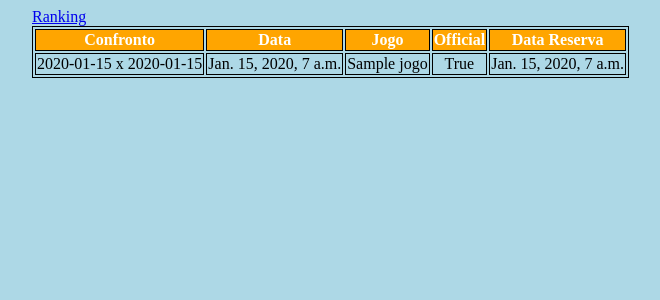
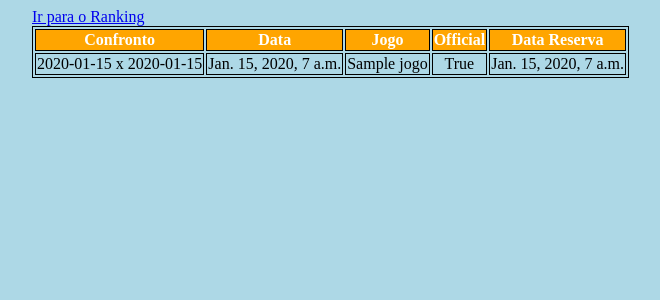
Before and after one commit to karnaflokao/arena, a Django app: page /confronto/ in a window 1280 px wide. Shown: the top 300 px of the page, without its empty margins (16-676 px from the left). Run offline with Django 3.2, Linux system fonts and the light colour scheme; tables that the repository leaves empty hold one stand-in row (values such as "Sample post").

Commit message:
link para rank e confronto

```diff
--- a/caroco/confronto/templates/confronto/index.html
+++ b/caroco/confronto/templates/confronto/index.html
@@ -26,7 +26,7 @@ th {
 
 	{% if latest_confronto_list %}
 	<ul>
- 	<a href="/dbz/ranking/">Ranking</a>
+		<a href="/dbz/ranking/">Ir para o Ranking</a> <br />
 
 		<table>
 			<tr>
--- a/caroco/dbz/templates/dbz/ranking.html
+++ b/caroco/dbz/templates/dbz/ranking.html
@@ -20,7 +20,7 @@ th {
 
 	{% if latest_dbz_list %}
 	<ul>
-				<a href="/confronto/">Confrontos</a>
+		<a href="/confronto/">Ir para os Confrontos</a> <br />
 
 		<table>
 			<tr>
```
